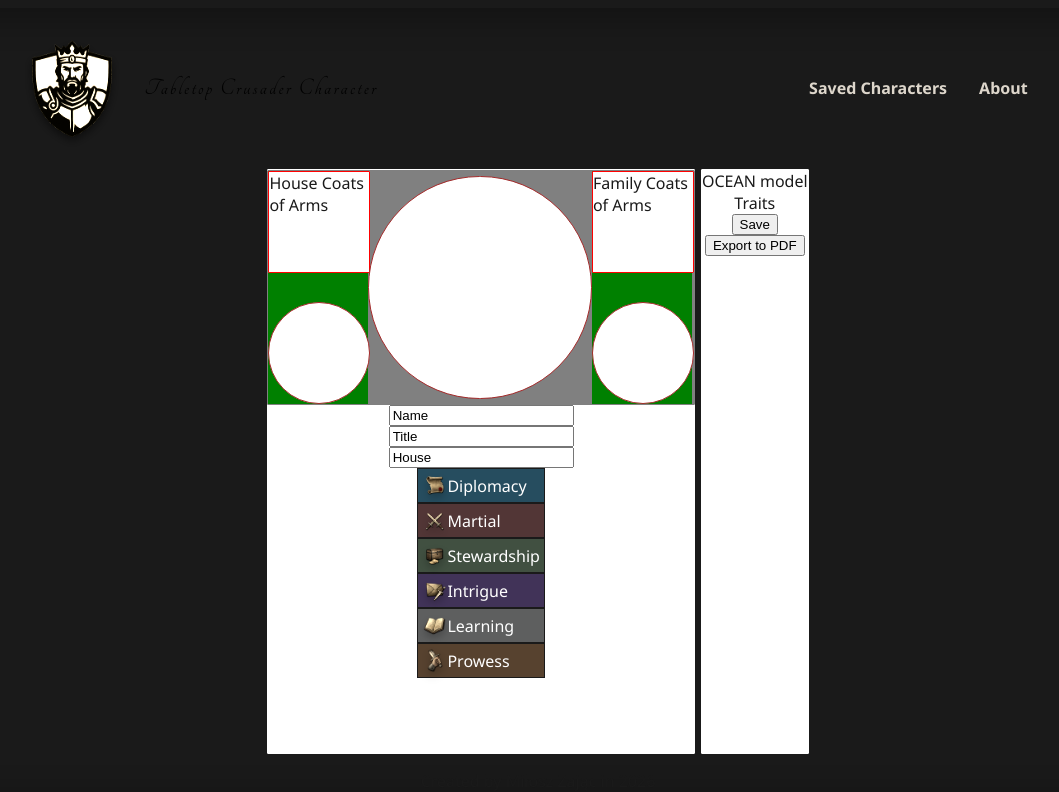
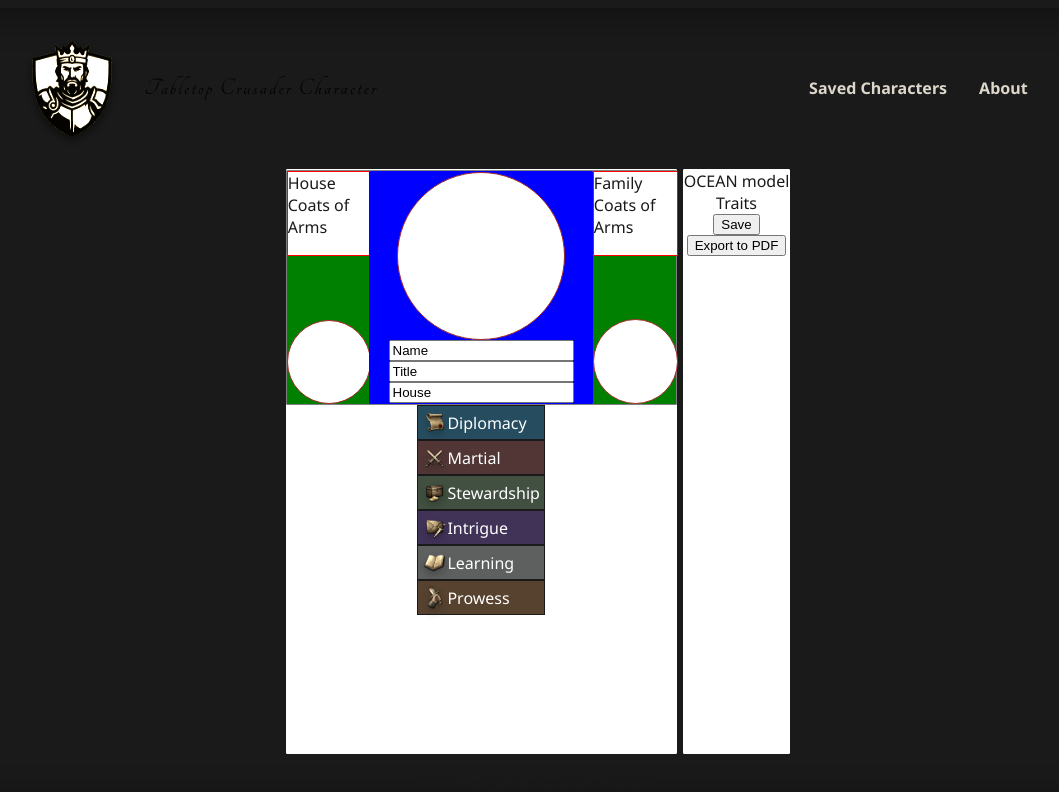
Before and after one commit to kaioraul/rpg_character_generator_pdxbased, a Next.js app: page / in a window 1280 px wide. Shown: the top 792 px of the page, without its empty margins (102-1161 px from the left). Built offline with nearby package versions, Linux system fonts and the light colour scheme; a web font is replaced by a local one.

Commit message:
style: portrait section adjustment

```diff
--- a/src/app/page.module.css
+++ b/src/app/page.module.css
@@ -51,6 +51,14 @@
   border-radius: 100%;
 }
 
+.character {
+  display: flex;
+  flex-direction: column;
+  align-items: center;
+  background: blue;
+  border: 1px solid blue;
+  border-radius: 1px;
+}
 .characterPortrait {
   align-self: center;
   aspect-ratio: 1;
--- a/src/app/page.tsx
+++ b/src/app/page.tsx
@@ -17,15 +17,18 @@ export default function Home() {
             <div className={css.houseCoA}>House Coats of Arms</div>
             <div className={css.heirPortrait}></div>
           </div>
-          <div className={css.characterPortrait}></div>
+          <div className={css.character}>
+            <div className={css.characterPortrait}></div>
+            <input readOnly type="text" id="name" name="name" value="Name" />
+            <input readOnly type="text" id="title" name="title" value="Title" />
+            <input readOnly type="text" id="house" name="house" value="House" />
+          </div>
           <div className={css.portraitRight}>
             <div className={css.familyCoA}>Family Coats of Arms</div>
             <div className={css.spousePortrait}></div>
           </div>
         </div>
-        <input readOnly type="text" id="name" name="name" value="Name" />
-        <input readOnly type="text" id="title" name="title" value="Title" />
-        <input readOnly type="text" id="house" name="house" value="House" />
+
         <div className={css.skills}>
           <div className={css.diplomacy}>
             <Image
```
